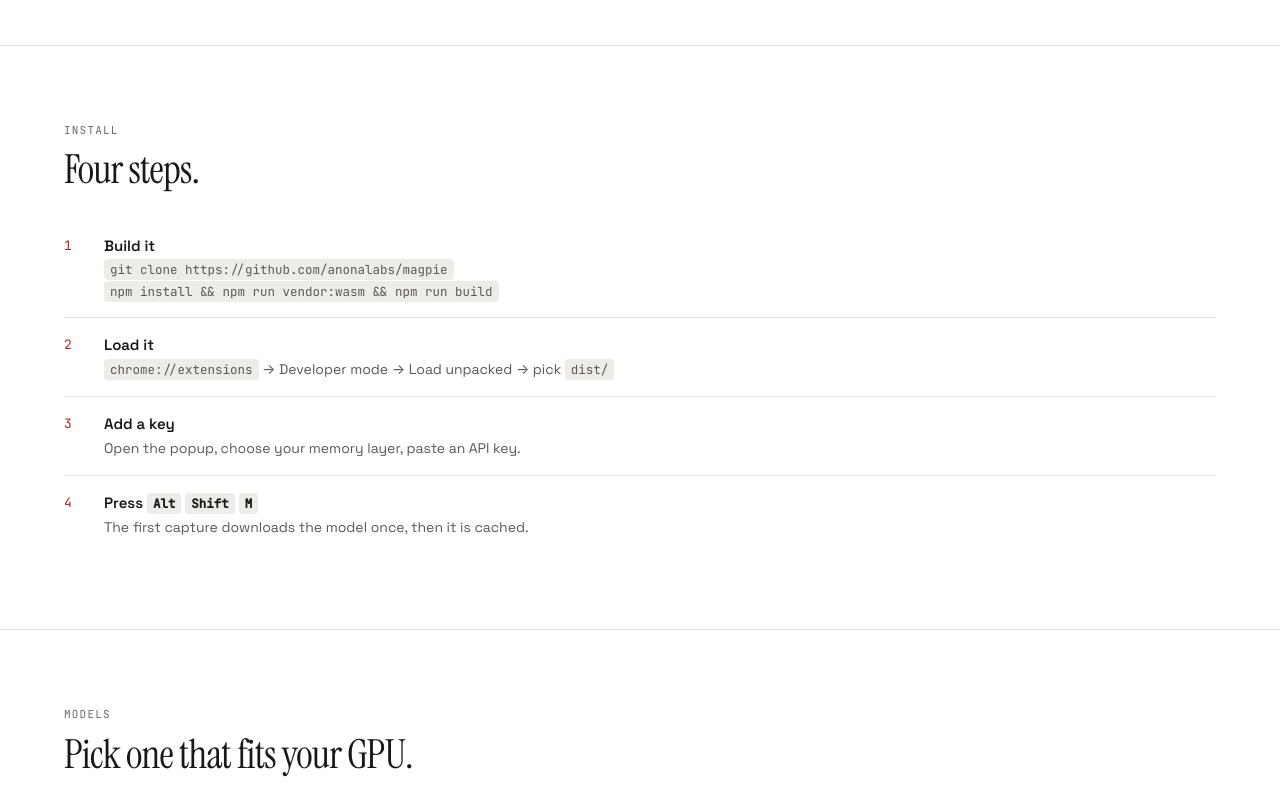
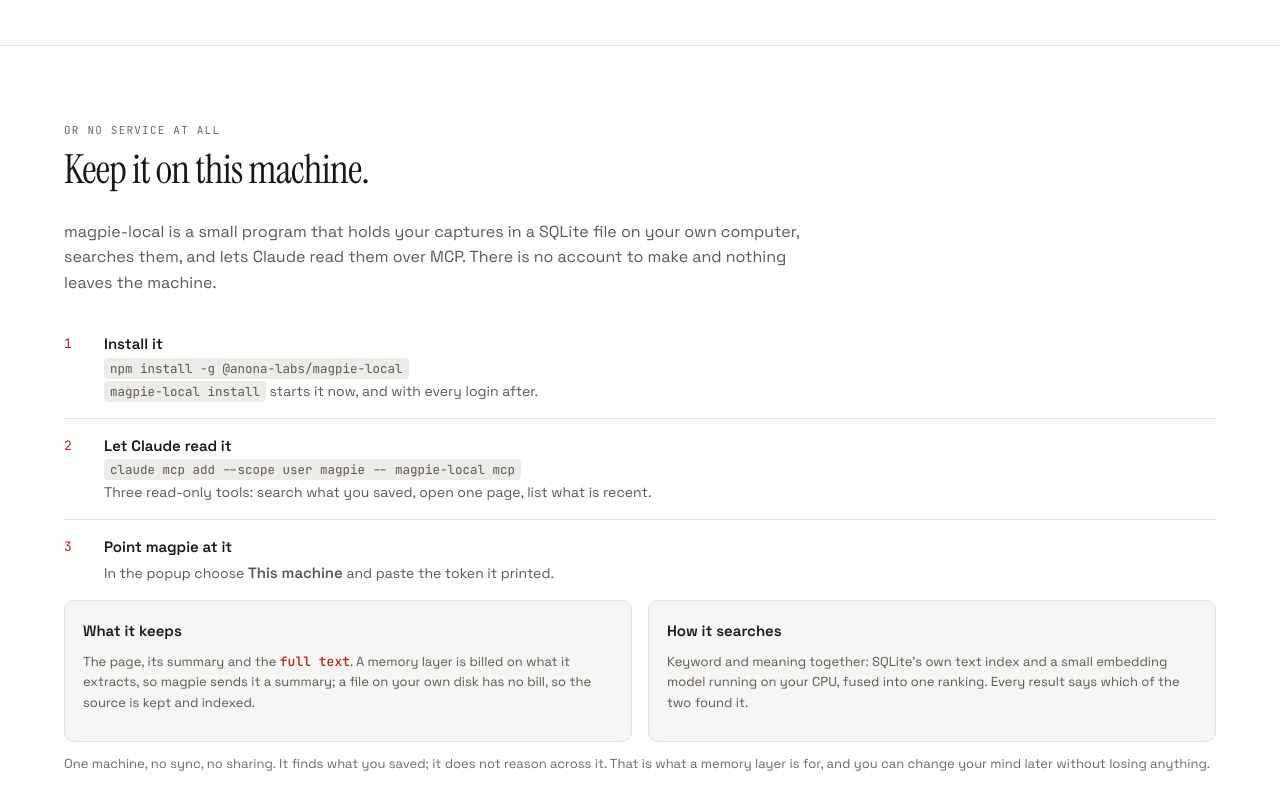
Before and after one commit to anonalabs/magpie, a browser extension: page site/index.html in a window 1280 px wide. Shown: the part 1500-2300 px from the top of the page. Drawn offline with Linux system fonts and the light colour scheme.

Commit message:
feat(site): a favicon, and the local store as a section rather than a footnote
The site had no favicon at all, so every tab showed a blank sheet. It uses the
extension's own mark, which is the one already in the masthead and on the
toolbar button: dark ground so it reads on a light tab strip and a dark one,
as an SVG that scales instead of a 16px bitmap. Linked from the 404 page too.

magpie-local was one sentence in a note under the provider cards, which is not
where somebody decides to install a second program. It has a section now, in
the same shape as the install steps: what it is, the three commands, what it
keeps and how it searches, and the limits said plainly rather than left to be
discovered. The npm name is the published one, and the `claude mcp add` line
carries `--scope user`, which is the flag whose absence registers the server
for one directory and looks like it does not work.

```diff
--- a/site/index.html
+++ b/site/index.html
@@ -1,6 +1,8 @@
 <meta charset="utf-8">
 <title>magpie</title>
 <meta name="description" content="Summarise any page on your own GPU, and send only the summary to your memory layer.">
+<link rel="icon" href="/favicon.svg" type="image/svg+xml">
+<link rel="mask-icon" href="/favicon.svg" color="#e7413c">
 <link rel="preconnect" href="https://fonts.googleapis.com">
 <link rel="preconnect" href="https://fonts.gstatic.com" crossorigin>
 <link rel="stylesheet" href="https://fonts.googleapis.com/css2?family=Instrument+Serif:ital@0;1&family=Space+Grotesk:wght@400;500;600;700&family=JetBrains+Mono:wght@400;500&display=swap">
@@ -415,6 +417,12 @@
     background: var(--paper); border: 1px solid var(--line); border-radius: 7px;
     padding: 11px; color: var(--ink);
   }
+  /* A sentence or two under a heading, held to a measure so it reads as prose
+     rather than running the width of the page. */
+  .lede-sm {
+    font-size: 1rem; line-height: 1.6; color: var(--muted);
+    max-width: 46rem; margin: 0 0 22px;
+  }
   .leaf-note { font-size: .8125rem; color: var(--muted); }
   .leaf-note b { color: var(--red-text); font-family: var(--mono); font-weight: 500; }
 
@@ -642,7 +650,7 @@
       </a>
     </div>
     <p class="note">Adding another is one file. No telemetry, and no magpie server. Your key goes straight from the browser to whichever you chose.</p>
-    <p class="note">Or none of them: <a href="https://github.com/anonalabs/magpie/tree/main/local" target="_blank" rel="noreferrer noopener">magpie-local</a> keeps everything in a file on your own machine, searchable from the extension and readable by Claude over MCP. No account, no key, no network.</p>
+    <p class="note">Or none of them: <a href="#local">keep it on this machine</a>. No account, no key, no network.</p>
   </section>
 </div></div>
 
@@ -945,6 +953,48 @@
 </div></div>
 
 <div class="bleed"><div class="wrap">
+  <section id="local">
+    <div class="section-head">
+      <span class="eyebrow">Or no service at all</span>
+      <h2>Keep it on this machine.</h2>
+    </div>
+    <p class="lede-sm">magpie-local is a small program that holds your captures in a SQLite file
+      on your own computer, searches them, and lets Claude read them over MCP. There is no account
+      to make and nothing leaves the machine.</p>
+    <div class="steps">
+      <div class="step"><div>
+        <b>Install it</b>
+        <p><code>npm install -g @anona-labs/magpie-local</code></p>
+        <p><code>magpie-local install</code> starts it now, and with every login after.</p>
+      </div></div>
+      <div class="step"><div>
+        <b>Let Claude read it</b>
+        <p><code>claude mcp add --scope user magpie -- magpie-local mcp</code></p>
+        <p>Three read-only tools: search what you saved, open one page, list what is recent.</p>
+      </div></div>
+      <div class="step"><div>
+        <b>Point magpie at it</b>
+        <p>In the popup choose <b>This machine</b> and paste the token it printed.</p>
+      </div></div>
+    </div>
+    <div class="leaves">
+      <div class="leaf">
+        <div class="leaf-head"><span class="leaf-name">What it keeps</span></div>
+        <p class="leaf-note">The page, its summary and the <b>full text</b>. A memory layer is billed
+          on what it extracts, so magpie sends it a summary; a file on your own disk has no bill, so the
+          source is kept and indexed.</p>
+      </div>
+      <div class="leaf">
+        <div class="leaf-head"><span class="leaf-name">How it searches</span></div>
+        <p class="leaf-note">Keyword and meaning together: SQLite&rsquo;s own text index and a small
+          embedding model running on your CPU, fused into one ranking. Every result says which of the
+          two found it.</p>
+      </div>
+    </div>
+    <p class="note">One machine, no sync, no sharing. It finds what you saved; it does not reason across
+      it. That is what a memory layer is for, and you can change your mind later without losing anything.</p>
+  </section>
+
   <section id="install">
     <div class="section-head">
       <span class="eyebrow">Install</span>
```
Also changed, not shown: site/404.html (+2 -1 lines), site/favicon.svg (added).
